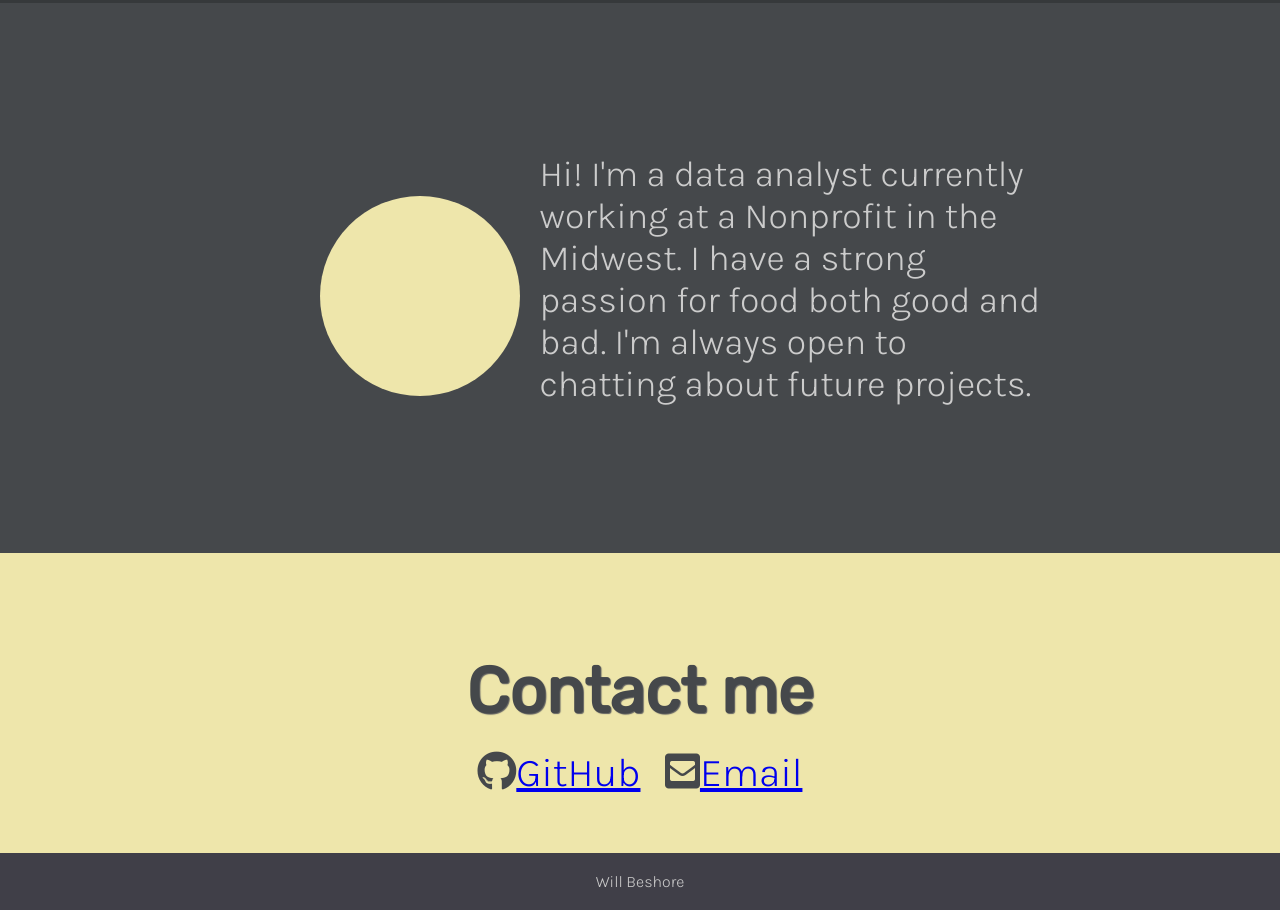
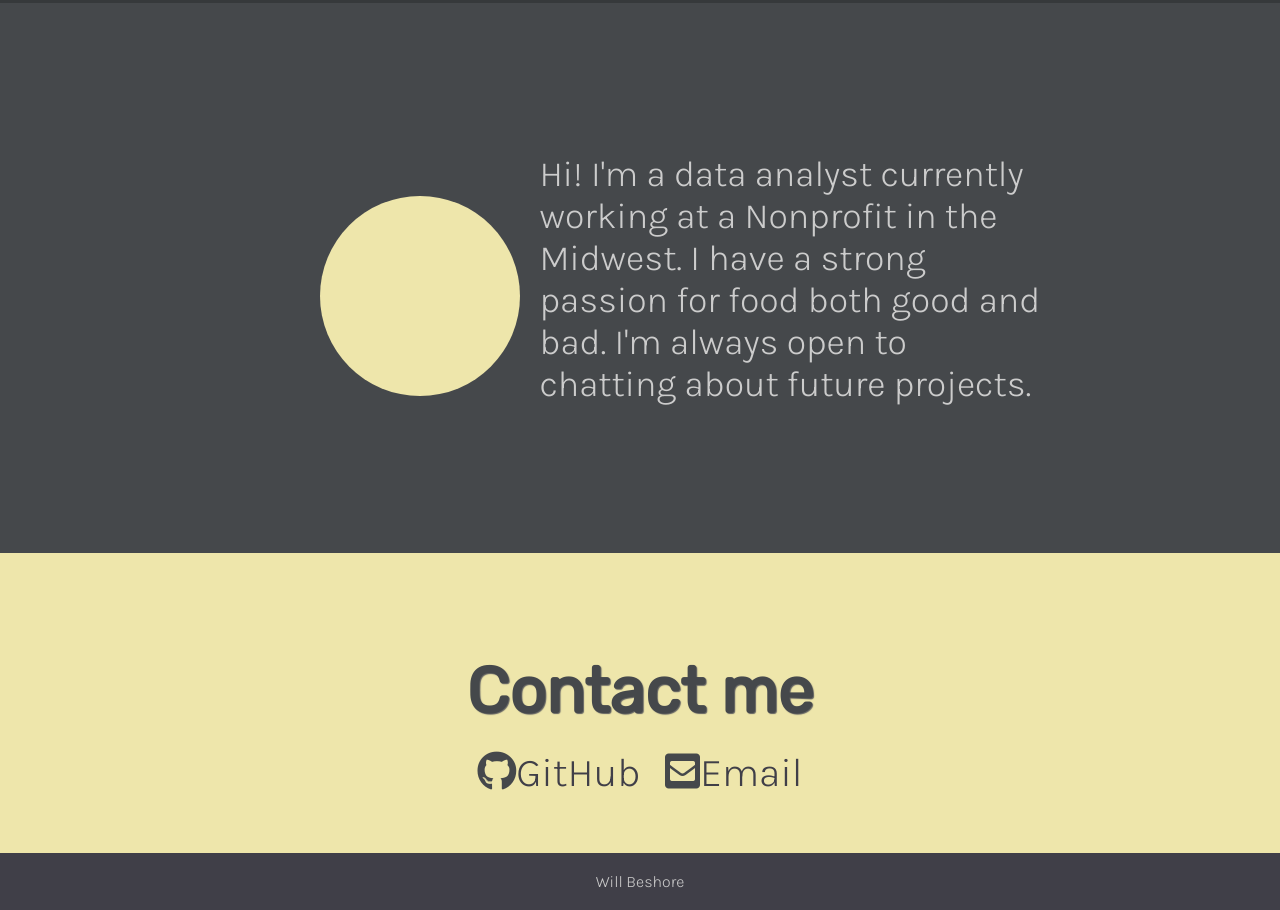
Before and after one commit to wjbeshore/wjbeshore.github.io, a plain HTML site: page index.html in a window 1280 px wide. Shown: the part 1831-2741 px from the top of the page. Drawn offline with nearby package versions, Linux system fonts and the light colour scheme.

Commit message:
Link css fixed

```diff
--- a/styles.css
+++ b/styles.css
@@ -177,6 +177,10 @@ footer {
     color: #ccc;
   }
 
+a {
+    text-decoration: none;
+    color: #403f48;
+}
 
 #contact{
     height: 200px;
```
